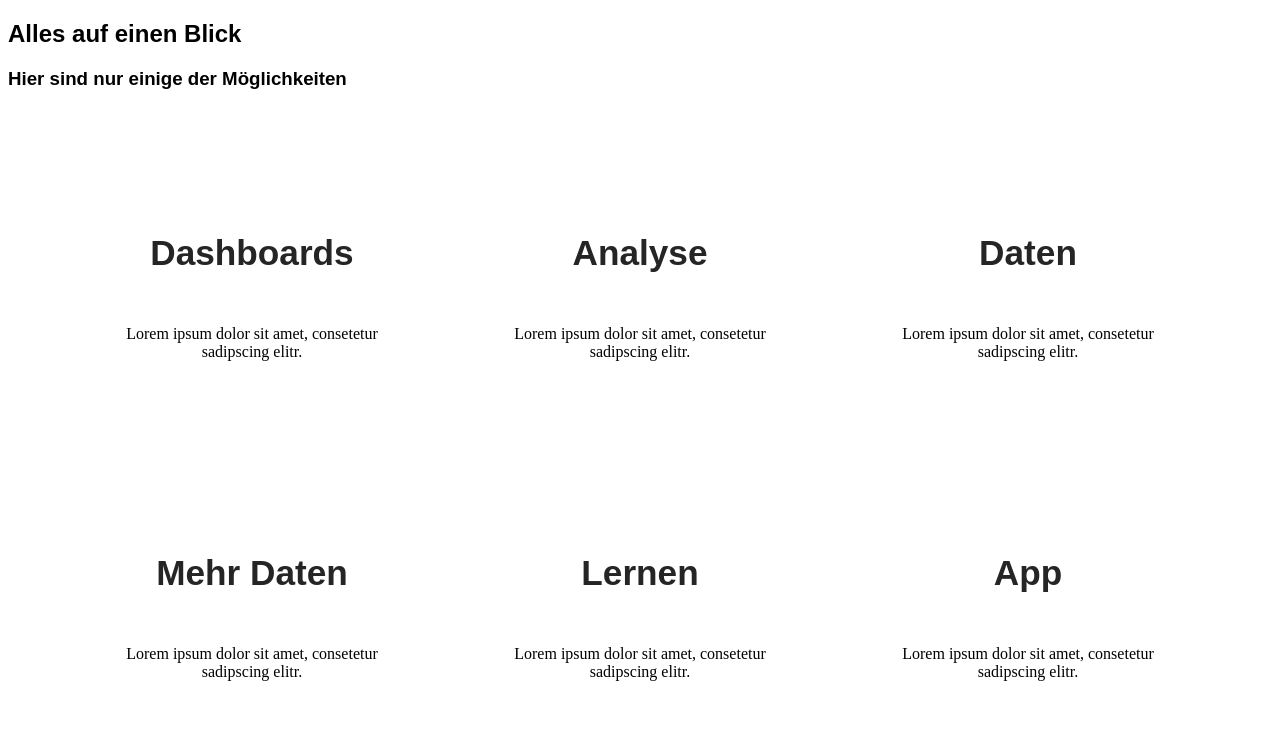
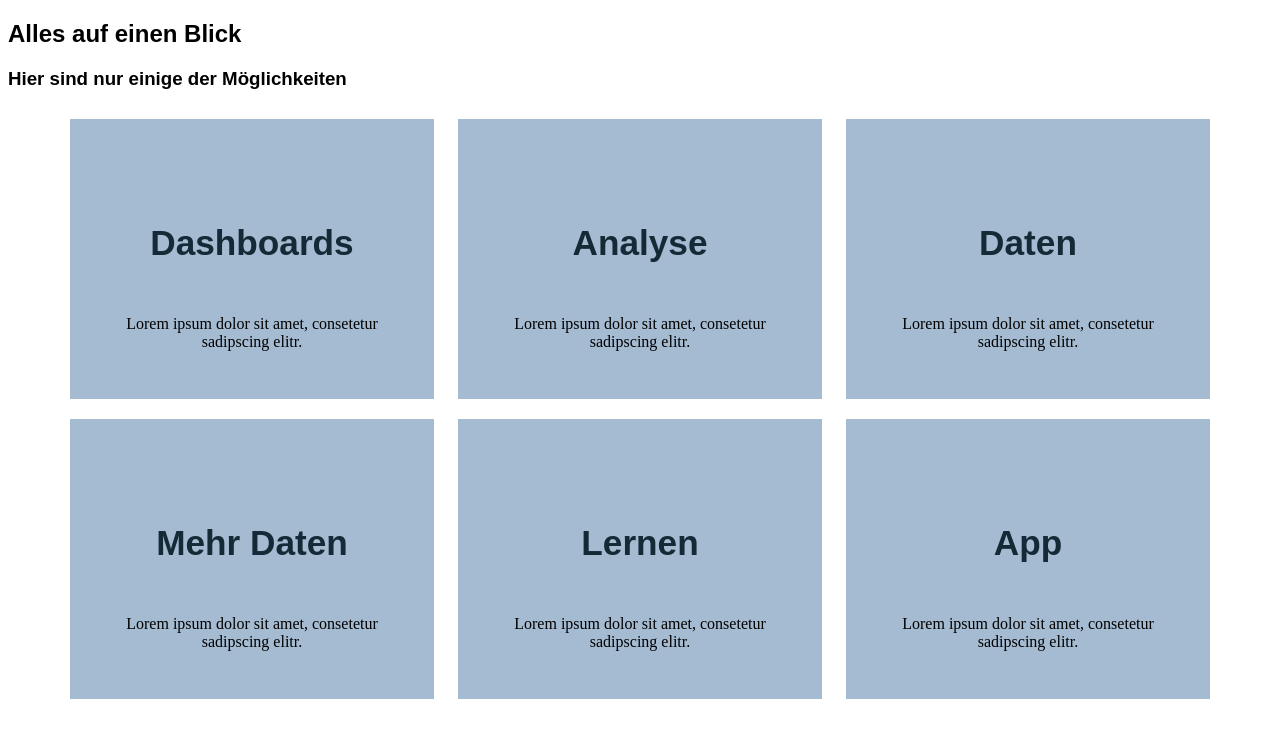
Before and after one commit to dersimoezdag/tiles_landingpage, an Eleventy site: page src/index.html in a window 1280 px wide. Built offline with nearby package versions, Linux system fonts and the light colour scheme; Eleventy itself is replaced by a stand-in of ours; files that its build step writes are made by us from their sources; what eleventy-sass would draw is missing.

Commit message:
added some styling

```diff
--- a/src/style/_box.scss
+++ b/src/style/_box.scss
@@ -1,21 +1,27 @@
 .featureBox {
-    background: #fff;
-    padding: 40px 55px;
-    margin: 15px 0;
+    background-color: $background-primary;
+    padding: 10px 15px;
+    margin: 10px 0;
     min-height: 250px;
     display: table;
     text-align: center;
-    color: inherit;
-    -webkit-transition: background-color, 0.25s, ease-in-out;
-    transition: background-color, 0.25s, ease-in-out;
+    color: $font-primary;
+
+    -webkit-transition: all .4s ease;
+    transition: all .4s ease;
 
     @include media-breakpoint-up(md) {
-        padding: 20px 55px;
+        padding: 15px 35px;
+    }
+
+    &:hover {
+        cursor: pointer;
+        filter: brightness(1.15);
     }
 
     & h4 {
         padding: 10px 0 5px;
-        color: #252525;
+        color: $font-secondary;
         font-size: 2.2rem;
         font-weight: 600;
     }
--- a/src/style/_variables.scss
+++ b/src/style/_variables.scss
@@ -6,3 +6,12 @@ $breakpoints: (
   xl: 1200px,
   xxl: 1400px
 );
+
+// https://www.color-hex.com/color-palette/1039493
+$background-primary: #a4bbd1;
+$background-secondary: #5d8aa8;
+
+$font-primary: #000000;
+$font-secondary: #152a37;
+
+$primary: #252525;
```
